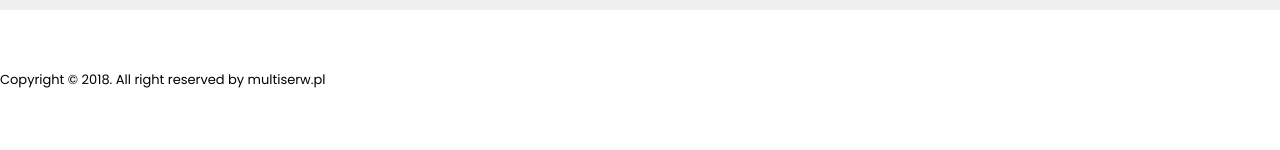
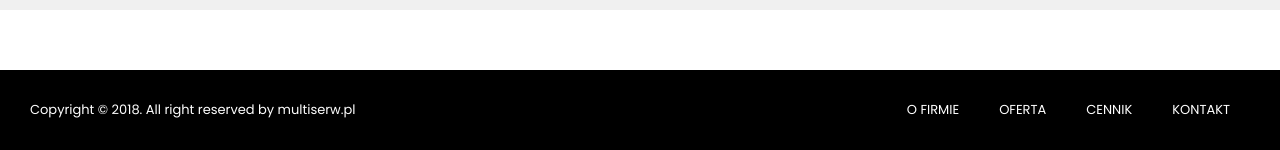
Before and after one commit to MagdaKoduje/Multiserw, a website: page index.html in a window 1280 px wide. Shown: the part 4240-4390 px from the top of the page. Before the commit the page ends 4359 px from the top, so only its background shows below. Drawn offline with nearby package versions, Linux system fonts and the light colour scheme.

Commit message:
Finish footer

```diff
--- a/index.html
+++ b/index.html
@@ -240,7 +240,11 @@
             <button id="button-brands" class="button">Pokaż więcej marek</button>
         </div>
         <div id="other-brands" class="other-brands hidden">
-            <p>AIWA, AKAI,  BEKO, BLAUPUNKT, BOSCH, CASIO, DAEWOO, DENON, DIORA, ELEMIS, ELTRA,  FERGUSON, FINLUX, FISHER, FONICA, FUNAI,  GOLDSTAR, GRUNDIG, HANSEATIC, HARMAN KARDON, HITACHI, HYUNDAI, IMPERIAL, JVC, KASPRZAK, KENWOOD, LEXUS, LG, LOEWE,  MANTA, MASTECH, MARANTZ, MEDION, METZ, MULTITECH, NOKIA, ORION, PACE, PANASONIC, PHILIPS, PIONEER, RADMOR, ROADSTAR, SABA, SAMSUNG, SALORA, SANYO, SCHNEIDER, SEG, SHARP,  SIEMENS, SKYMASTER, SONY, TEC, TECHNICS, TECHNISAT, TELESTAR, TELEVES, TENSAI, TESLA, TEVION, THOMSON, TOSHIBA, TRILUX, UNI-T, VESTEL, YAMAHA</p>
+            <p>AIWA, AKAI, BEKO, BLAUPUNKT, BOSCH, CASIO, DAEWOO, DENON, DIORA, ELEMIS, ELTRA, FERGUSON, FINLUX, FISHER, FONICA,
+                FUNAI, GOLDSTAR, GRUNDIG, HANSEATIC, HARMAN KARDON, HITACHI, HYUNDAI, IMPERIAL, JVC, KASPRZAK, KENWOOD, LEXUS,
+                LG, LOEWE, MANTA, MASTECH, MARANTZ, MEDION, METZ, MULTITECH, NOKIA, ORION, PACE, PANASONIC, PHILIPS, PIONEER,
+                RADMOR, ROADSTAR, SABA, SAMSUNG, SALORA, SANYO, SCHNEIDER, SEG, SHARP, SIEMENS, SKYMASTER, SONY, TEC, TECHNICS,
+                TECHNISAT, TELESTAR, TELEVES, TENSAI, TESLA, TEVION, THOMSON, TOSHIBA, TRILUX, UNI-T, VESTEL, YAMAHA</p>
         </div>
     </section>
     <section id="price" class="price">
@@ -315,8 +319,25 @@
             width="1600" height="450" frameborder="0" style="border:0" allowfullscreen></iframe>
     </section>
     <footer>
-        <div class="container">
+        <div class="footer__container container">
             <span>Copyright © 2018. All right reserved by multiserw.pl</span>
+            <div class="menu__bottom">
+                <ul class="menu__bottom__items">
+                    <li>
+                        <a href="#aboutUs">O firmie</a>
+                    </li>
+                    <li>
+                        <a href="#offer">Oferta</a>
+                    </li>
+                    <li>
+                        <a href="#price">Cennik</a>
+                    </li>
+                    <li>
+                        <a href="#contact">Kontakt</a>
+                    </li>
+                </ul>
+            </div>
+
         </div>
     </footer>
 </body>
--- a/sass/style.scss
+++ b/sass/style.scss
@@ -477,10 +477,37 @@ body {
 /*#region footer*/
 footer {
     font-size: 13px;
+    background-color: black;
+    color: white;
+    padding: 0 30px;
+    margin: 0px;
+
+    .footer__container {
+        display: flex;
+        justify-content: space-between;
+    }
 
     span {
         padding: 30px 0;
     }
+
+    .menu__bottom__items {
+        display: flex;
+        margin: 0;
+
+        li {
+            list-style: none;
+            margin: 20px 10px;
+            text-transform: uppercase;
+
+            a {
+                text-decoration: none;
+                color: white;
+                padding: 10px;
+                display: inline-block;
+            }
+        }
+    }
 }
 
 /*#endregion footer*/
```
Also changed, not shown: sass/style.css, sass/style.min.css.
